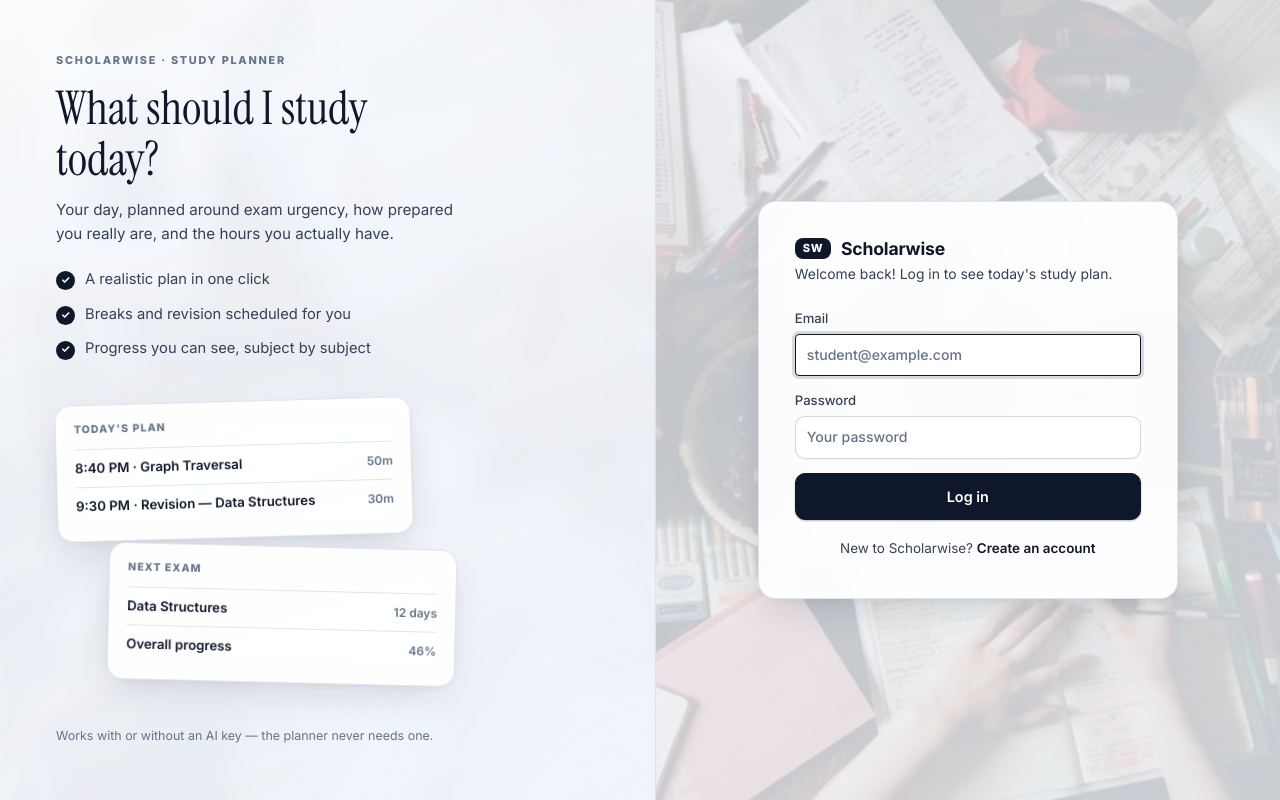
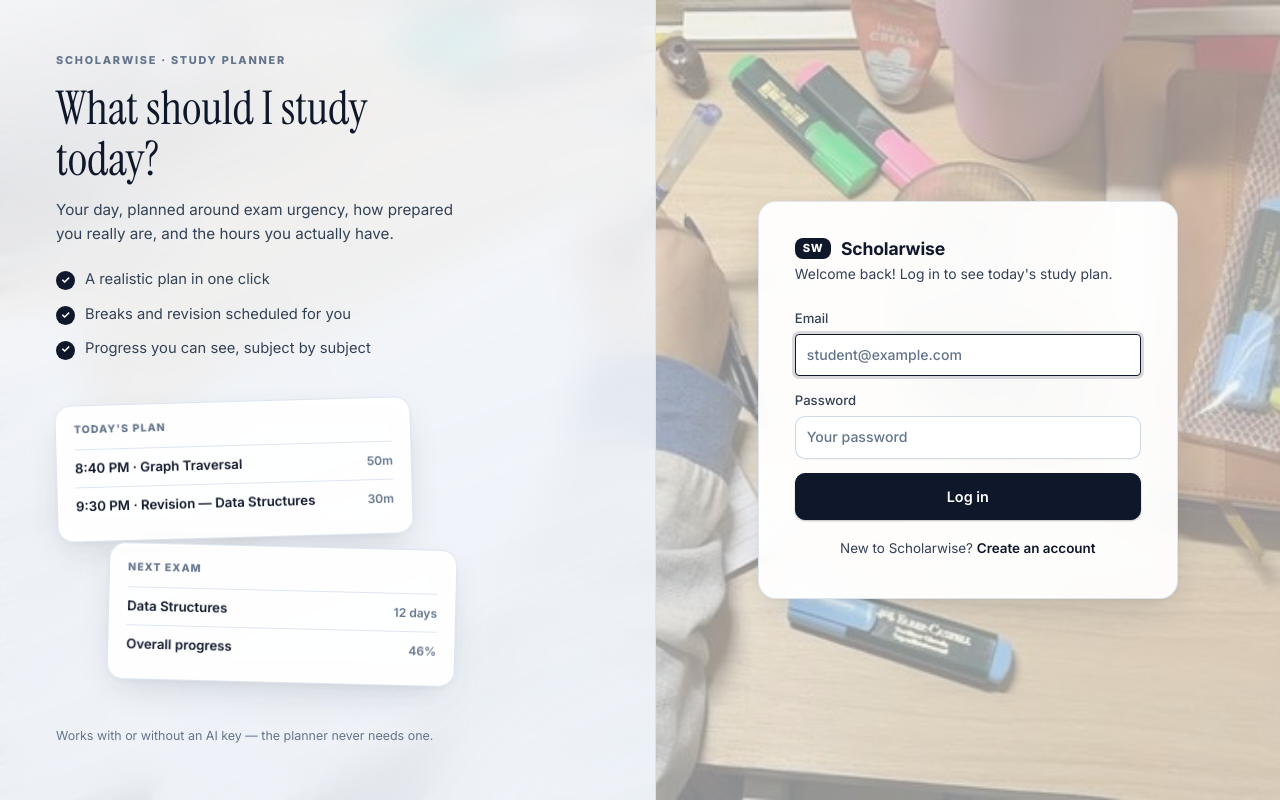
Before and after one commit to soumyii788/scholwise, a React (Vite) app in the folder frontend/: page /login in a window 1280 px wide. Built offline with nearby package versions, Linux system fonts and the light colour scheme.

Commit message:
feat(frontend): update study desk background and increase visibility
- Replace study-bg.jpg with new study desk photo
- Reduce scrim overlay opacity in styles.css to enhance background visibility while preserving card contrast

```diff
--- a/frontend/src/styles.css
+++ b/frontend/src/styles.css
@@ -76,7 +76,7 @@
   inset: 0;
   z-index: -1;
   background-image:
-    linear-gradient(135deg, rgba(246, 248, 252, 0.76) 0%, rgba(238, 242, 248, 0.84) 100%),
+    linear-gradient(135deg, rgba(246, 248, 252, 0.52) 0%, rgba(238, 242, 248, 0.60) 100%),
     url('/study-bg.jpg');
   background-size: cover;
   background-position: center center;
```
Also changed, not shown: frontend/public/study-bg.jpg.
